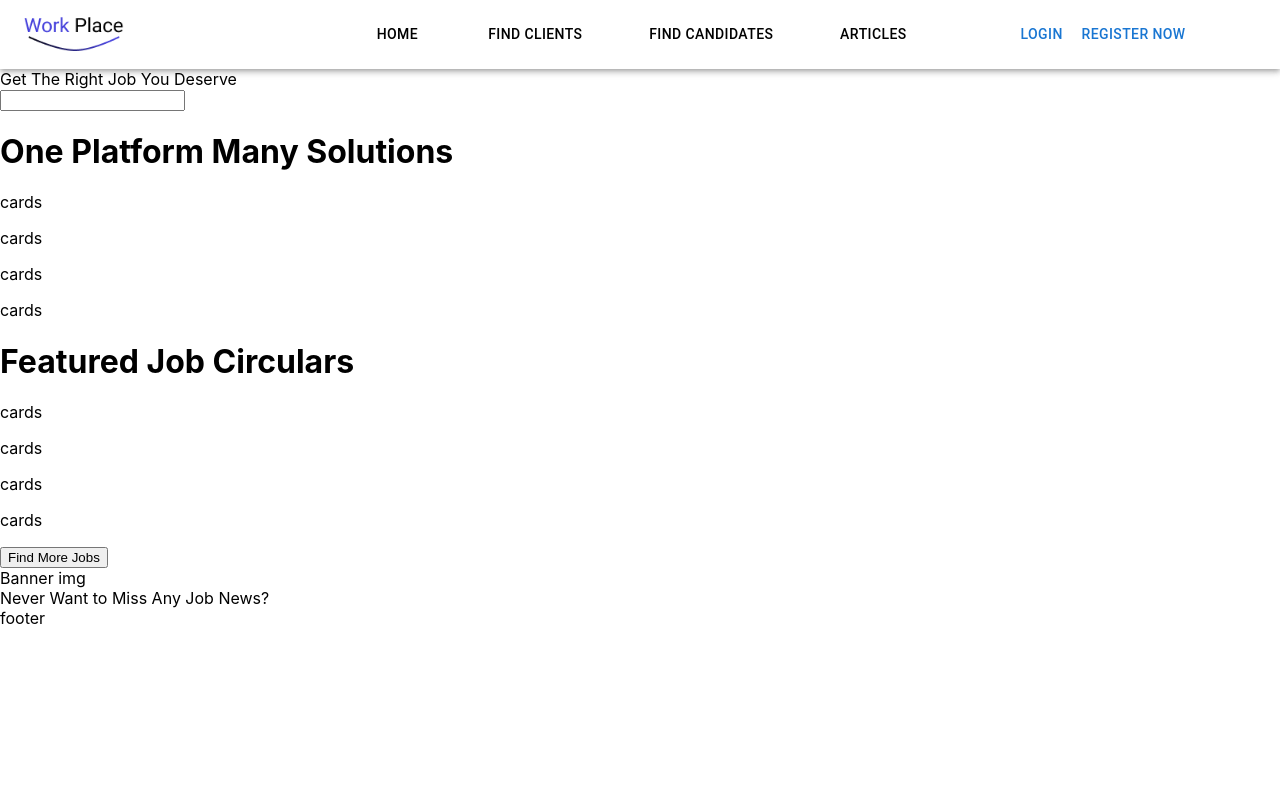
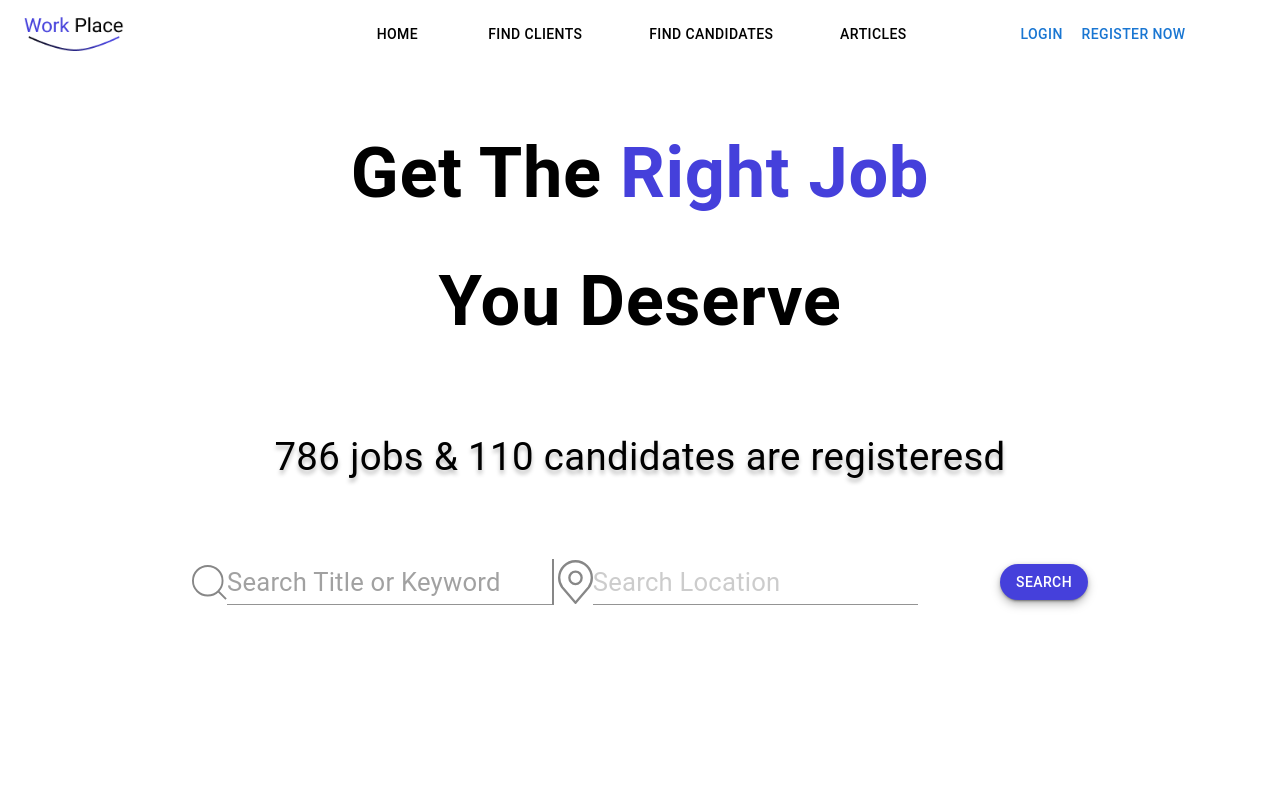
Before and after one commit to accio-Test-Projects/work-place-FE, a React (Create React App) app: page / in a window 1280 px wide. Shown: the top 785 px of the page. Built offline with nearby package versions, Linux system fonts and the light colour scheme.

Commit message:
section 1

```diff
--- /dev/null
+++ b/src/components/LandingPage/Containers/index.js
@@ -0,0 +1,160 @@
+import * as React from "react";
+import Box from "@mui/material/Box";
+import Container from "@mui/material/Container";
+import Button from "@mui/material/Button";
+import Input from "@mui/material/Input";
+import { BorderAllRounded } from "@mui/icons-material";
+import Typography from "@mui/material/Typography";
+import Search from "../../../assets/svgFile/search.svg";
+import Location from "../../../assets/svgFile/location.svg";
+import { display } from "@mui/system";
+
+export default function Containers() {
+  return (
+        <Box variant="div"
+          sx={{
+
+            bgcolor: "white",
+            display: "flex",
+            alignItems: "center",
+            justifyContent: "center",
+            flexDirection: "column",
+            margin:"0px"
+            // alignContent:"center"
+          }}
+          maxWidth="xl"
+        >
+          <Box sx={{marginTop:{ xs: "1vh", md: "10vh" } ,display:"flex", flexDirection:"column"}}>
+            <Box sx={{display:"flex",alignItems:"center"}}>
+
+            <Typography
+              sx={{
+                fontWeight: "700",
+                fontSize: "5.5vw",
+                lineHeight: "6vh",
+                textAlign: "center",
+                color: "#000000",
+              }}
+            >
+              Get The
+            </Typography>
+            <Typography
+              sx={{
+                fontWeight: "700",
+                fontSize: "5.5vw",
+                lineHeight: "6vh",
+                textAlign: "center",
+                color: "#4540DB",
+              }}
+            >
+              &nbsp;Right Job
+            </Typography>
+            </Box>
+            <Typography
+              sx={{
+                fontWeight: "700",
+                fontSize: "5.5vw",
+                lineHeight: "6vh",
+                textAlign: "center",
+                color: "#000000",
+                marginTop:{ xs: "-3vh", md: "10vh" }
+              }}
+            >
+              You Deserve
+            </Typography>
+          </Box>
+            <Typography
+              sx={{
+                marginTop: { xs: "2vh", md: "15vh" },
+                fontWeight: "400",
+                fontSize: "3vw",
+                lineHeight: "3vh",
+                textAlign: "center",
+                color: "#000000",
+                textShadow: "0px 4px 4px rgba(0, 0, 0, 0.25)",
+              }}
+            >
+              786 jobs & 110 candidates are registeresd
+            </Typography>
+
+          <Box
+            sx={{
+              // position: "relative",
+              bgcolor: "#FFFFFF",
+              ShadowRoot: "0px 1px 22px 1px rgba(69, 64, 219, 0.04)",
+              borderRadius: "20px",
+              display: "flex",
+              justifyContent: "space-between",
+              alignItems: "center",
+              marginBottom:{ xs: "10%", md: "20vh" },
+              width:"70%", maxHeight:"35px",marginTop:{ xs: "6%", md: "12vh" }
+            }}
+          >
+            <Box sx={{ display: "flex", alignItems: "center",  }}>
+              <Box
+                sx={{
+                  display: "flex",
+                  alignItems: "center",
+                  // width: "323px",
+                  borderRight: ".2vw solid #878787",
+                }}
+              >
+                <img src={Search} style={{maxWidth:"35px",width:{ xs: "10%", md: "100%"},maxHeight:"35px",height:{ xs: "10%", md: "100%" }}}/>
+                <Input
+                  sx={{
+
+                    fontFamily: "Roboto",
+                    fontStyle: "normal",
+                    fontWeight: "400",
+                    fontSize: "2vw",
+                    lineHeight: "2vh",
+                    textAlign: "center",
+                    borderColor: "white",
+                    outlineWidth:"0"
+                  }}
+                  placeholder="Search Title or Keyword"
+                />
+              </Box>
+
+              <Box
+                sx={{
+                  display: "flex",
+                  marginLeft: ".3vw",
+                  alignItems: "center",
+                }}
+              >
+                <img src={Location} style={{maxWidth:"35px",width:{ xs: "10%", md: "90%" }}}/>
+               <Input
+                  sx={{
+
+
+                    fontFamily: "Roboto",
+                    fontStyle: "normal",
+                    fontWeight: "400",
+                    fontSize: "2vw",
+                    lineHeight: "2vh",
+                    textAlign: "center",
+                    color: "#878787",
+                  }}
+                  placeholder="Search Location"
+                />
+              </Box>
+            </Box>
+
+            <Button
+              variant="contained"
+              sx={{
+
+                filter: "drop-shadow(0px 4px 4px rgba(0, 0, 0, 0.25))",
+                borderRadius: "1.5vw",
+                bgcolor: "#4540DB",
+              }}
+            >
+              Search
+            </Button>
+          </Box>
+        </Box>
+
+
+  );
+}
--- a/src/components/LandingPage/index.js
+++ b/src/components/LandingPage/index.js
@@ -1,12 +1,12 @@
 import React from "react";
 import Navbar from "./NavBar";
+import Containers from "./Containers"
 function LandingPage() {
   return (
     <div>
       <div>
         <Navbar/>
-        <div>Get The Right Job You Deserve</div>
-        <input />
+        <Containers />
       </div>
       <div>
         <h1>One Platform Many Solutions</h1>
```
Also changed, not shown: src/assets/svgFile/location.svg (added), src/assets/svgFile/search.svg (added).
